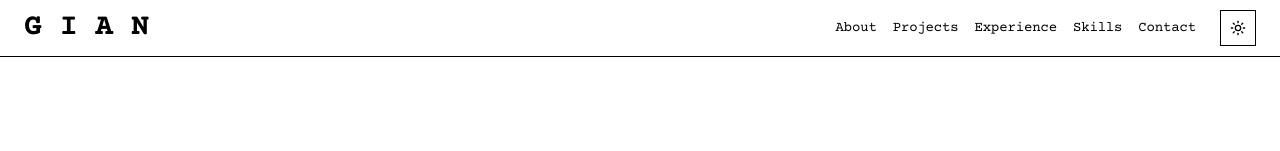
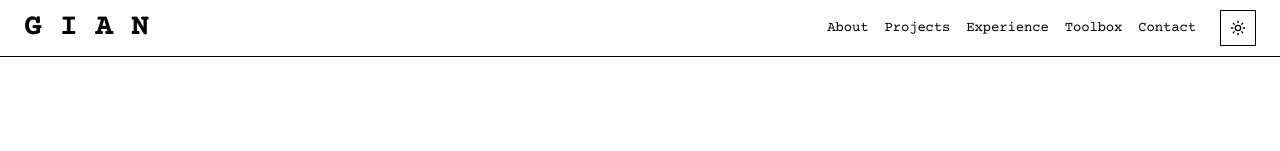
Before and after one commit to kindocarloo/gian-portfolio, a Next.js app: page / in a window 1280 px wide. Shown: the top 151 px of the page. Built offline with nearby package versions, Linux system fonts and the light colour scheme.

Commit message:
fix: update toolbox section link name from skills to toolbox

```diff
--- a/components/layout/navbar.tsx
+++ b/components/layout/navbar.tsx
@@ -13,7 +13,7 @@ export function Navbar() {
                     <a href="#about" className="text-sm font-medium hover:underline hover:underline-offset-4">About</a>
                     <a href="#projects" className="text-sm font-medium hover:underline hover:underline-offset-4">Projects</a>
                     <a href="#experiences" className="text-sm font-medium hover:underline hover:underline-offset-4">Experience</a>
-                    <a href="#skills" className="text-sm font-medium hover:underline hover:underline-offset-4">Skills</a>
+                    <a href="#skills" className="text-sm font-medium hover:underline hover:underline-offset-4">Toolbox</a>
                     <a href="#contact" className="text-sm font-medium hover:underline hover:underline-offset-4">Contact</a>
                 </nav>
                     <ThemeToggle />
```
